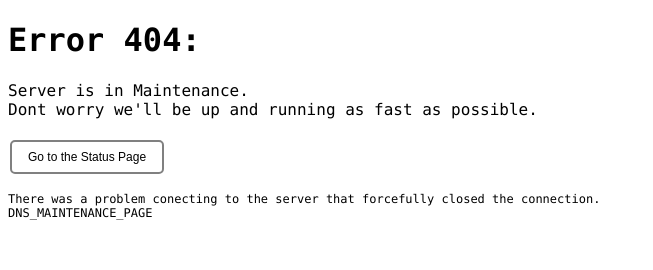
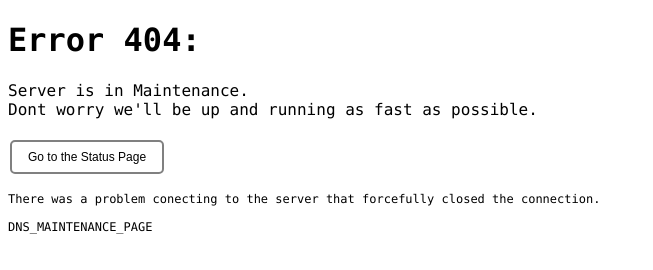
Before and after one commit to zodstudios/zodstudios.github.io, a plain HTML site: page index.html in a window 1280 px wide. Shown: the whole page, without its empty margins (0-653 px from the left). Drawn offline with Linux system fonts and the light colour scheme.

Commit message:
Update index.html

```diff
--- a/index.html
+++ b/index.html
@@ -36,7 +36,7 @@
     <div>
       <h1 style="font-size:200%;font-family:'Lucida Console',monospace">Error 404:</h1>
       <p style="font-size:100%;font-family:'Lucida Console',monospace">Server is in Maintenance.<br>Dont worry we'll be up and running as fast as possible.<br><br><button class="button button1" onclick="location.href = 'https://zodstudios.freshstatus.io';" >Go to the Status Page</button><br></p>
-      <p style="font-size:75%;font-family:'Lucida Console',monospace">There was a problem conecting to the server that forcefully closed the connection.<br>DNS_MAINTENANCE_PAGE</p>
+      <p style="font-size:75%;font-family:'Lucida Console',monospace">There was a problem conecting to the server that forcefully closed the connection.<br><br>DNS_MAINTENANCE_PAGE</p>
     </div>
   </body>
 </html>
```
